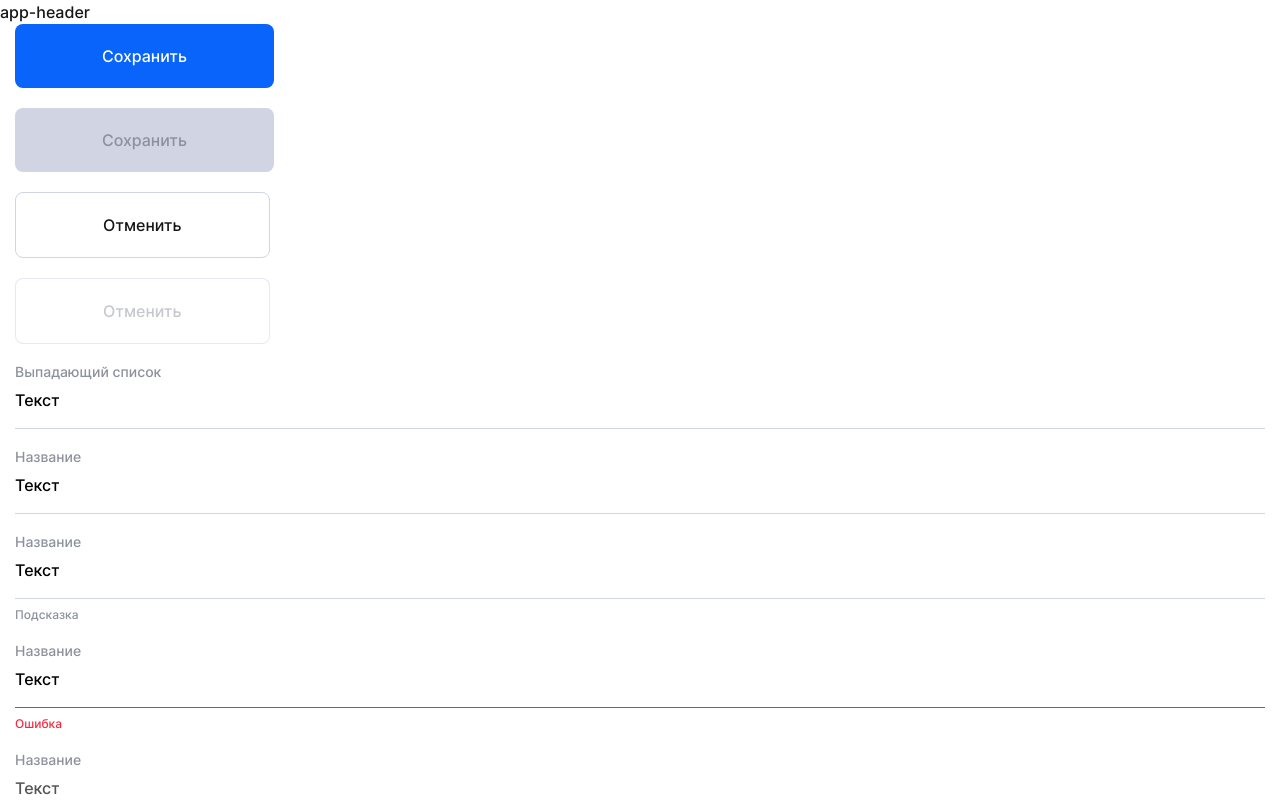
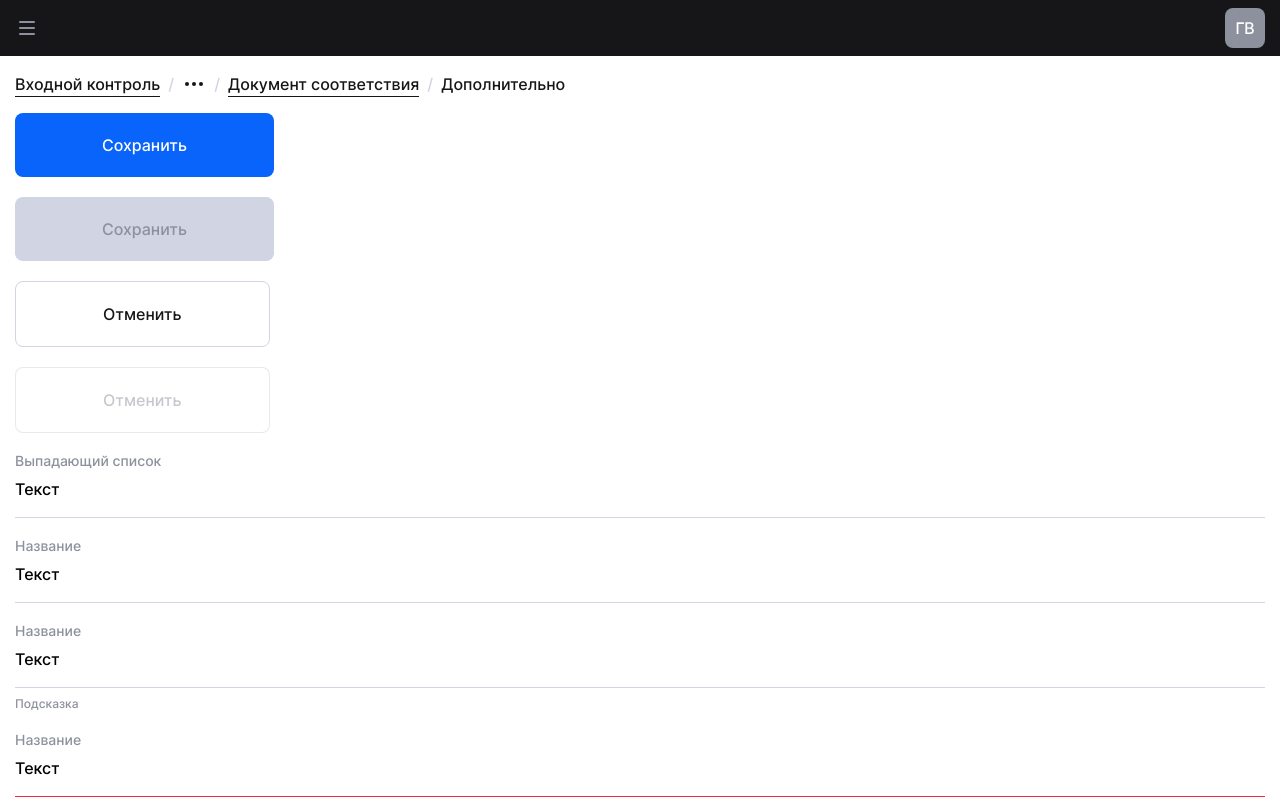
Before and after one commit to Dan1lc/frontend-test, a Vue app: page /ui in a window 1280 px wide. Shown: the top 800 px of the page. Built offline with nearby package versions, Linux system fonts and the light colour scheme.

Commit message:
create breadcrumbs

```diff
--- a/src/components/AppHeader/AppHeader.scss
+++ b/src/components/AppHeader/AppHeader.scss
@@ -1,3 +1,12 @@
 .app-header{
+  &__wrapper{
+    background-color: var(--color-black);
+  }
 
+  &__inner{
+    display: flex;
+    justify-content: space-between;
+    align-items: center;
+    padding: 8px 0;
+  }
 }
--- a/src/components/AppHeader/AppHeader.vue
+++ b/src/components/AppHeader/AppHeader.vue
@@ -1,7 +1,34 @@
 <template>
   <header class="app-header">
-    app-header
+    <div class="app-header__wrapper">
+      <ContainerTemplate>
+        <div class="app-header__inner">
+          <button>
+            <img
+              :src="BurgerIcon"
+              alt="BurgerIcon"
+            >
+          </button>
+          <button>
+            <img
+              :src="ProfileIcon"
+              alt="ProfileIcon"
+            >
+          </button>
+        </div>
+      </ContainerTemplate>
+    </div>
+    <ContainerTemplate>
+      <BreadCrumbs class="app-header__breadcrumbs" />
+    </ContainerTemplate>
   </header>
 </template>
 
+<script setup>
+import ContainerTemplate from '@templates/ContainerTemplate/ContainerTemplate';
+import BreadCrumbs from '@components/AppHeader/BreadCrumbs/BreadCrumbs';
+import BurgerIcon from '@icons/AppHeader/BurgerIcon.svg';
+import ProfileIcon from '@icons/AppHeader/ProfileIcon.svg';
+</script>
+
 <style lang="scss" src="./AppHeader.scss" scoped/>
--- /dev/null
+++ b/src/components/AppHeader/BreadCrumbs/BreadCrumbs.scss
@@ -0,0 +1,13 @@
+.bread-crumbs {
+  padding: 16px 0;
+  display: flex;
+
+  li {
+    display: flex;
+  }
+
+  &__separator {
+    color: var(--color-gray-2);
+    margin: 0 8px;
+  }
+}
--- /dev/null
+++ b/src/components/AppHeader/BreadCrumbs/BreadCrumbs.vue
@@ -0,0 +1,65 @@
+<template>
+  <ul class="bread-crumbs">
+    <li
+      v-for="(item,k) in breadcrumbsListFormatted"
+      :key="k"
+    >
+      <MoreButton
+        v-if="item.length"
+        :more-list="item"
+      />
+      <BreadcrumbsLink
+        v-else
+        :link="item.link"
+      >
+        {{ item.name }}
+      </BreadcrumbsLink>
+      <span
+        v-if="k !==breadcrumbsListFormatted.length-1"
+        class="bread-crumbs__separator"
+      >/</span>
+    </li>
+  </ul>
+</template>
+
+<script setup>
+import { onMounted, ref } from 'vue';
+import MoreButton from '@components/AppHeader/BreadCrumbs/MoreButton/MoreButton';
+import BreadcrumbsLink from '@components/AppHeader/BreadCrumbs/BreadcrumbsLink/BreadcrumbsLink';
+
+const breadcrumbsList = ref([
+  {
+    link:'/',
+    name: 'Входной контроль',
+  },
+  {
+    link:'/',
+    name: 'Краска БФ-500',
+  },
+  {
+    link:'/',
+    name: 'Страница для перехода',
+  },
+  {
+    link:'/',
+    name: 'Документ соответствия',
+  },
+  {
+    name: 'Дополнительно',
+  },
+]);
+const breadcrumbsListFormatted = ref([]);
+
+const getFormattedList = () => {
+  if (breadcrumbsList.value.length > 3){
+    breadcrumbsListFormatted.value = [ breadcrumbsList.value[0], breadcrumbsList.value.slice(1, -2), ...breadcrumbsList.value.slice(-2) ];
+    return;
+  }
+  breadcrumbsListFormatted.value = breadcrumbsList.value;
+};
+
+onMounted(getFormattedList);
+
+</script>
+
+<style lang="scss" src="./BreadCrumbs.scss" scoped/>
--- /dev/null
+++ b/src/components/AppHeader/BreadCrumbs/BreadcrumbsLink/BreadcrumbsLink.scss
@@ -0,0 +1,48 @@
+.breadcrumbs-link {
+  span {
+    display: block;
+    max-width: 240px;
+    width: max-content;
+    overflow: hidden;
+    text-overflow: ellipsis;
+    white-space: nowrap;
+  }
+
+  &--underline {
+    transition: color .2s ease-in-out;
+
+    span {
+      position: relative;
+      border-bottom: 1px solid var(--color-black);
+      transition: border-color .2s ease-in-out;
+    }
+
+    @media (hover: hover) {
+      &:hover {
+        color: var(--color-gray);
+
+        span {
+          border-color: var(--color-gray);
+        }
+      }
+    }
+
+    @media (hover: none) {
+      &:active {
+        color: var(--color-gray);
+
+        span {
+          border-color: var(--color-gray);
+        }
+      }
+    }
+
+    &:focus-visible {
+      color: var(--color-gray);
+
+      span {
+        border-color: var(--color-gray);
+      }
+    }
+  }
+}
--- /dev/null
+++ b/src/components/AppHeader/BreadCrumbs/BreadcrumbsLink/BreadcrumbsLink.vue
@@ -0,0 +1,30 @@
+<template>
+  <component
+    :is="component"
+    :to="link"
+    class="breadcrumbs-link"
+    :class="{'breadcrumbs-link--underline':link}"
+  >
+    <span>
+      <slot />
+    </span>
+  </component>
+</template>
+
+<script setup>
+import { computed } from 'vue';
+
+const props = defineProps({
+  link: {
+    type: String,
+    default: () => '',
+  },
+});
+
+const component = computed(() => {
+  if (props.link) return 'router-link';
+  return 'span';
+});
+</script>
+
+<style lang="scss" src="./BreadcrumbsLink.scss" scoped/>
--- /dev/null
+++ b/src/components/AppHeader/BreadCrumbs/MoreButton/MoreButton.scss
@@ -0,0 +1,62 @@
+.more-button {
+  display: flex;
+  position: relative;
+
+  &__button {
+    width: 24px;
+    height: 24px;
+    display: flex;
+    justify-content: center;
+    align-items: center;
+
+    @media (hover: hover) {
+      &:hover {
+        span {
+          background-color: var(--color-gray);
+        }
+      }
+    }
+    @media (hover: none) {
+      &:active {
+        span {
+          background-color: var(--color-gray);
+        }
+      }
+    }
+
+    &:focus-visible {
+      span {
+        background-color: var(--color-gray);
+      }
+    }
+
+    span {
+      display: block;
+      border-radius: 50%;
+      width: 4px;
+      height: 4px;
+      background-color: var(--color-black);
+      transition: background-color .2s ease-in-out;
+
+      &:not(:last-child) {
+        margin-right: 3px;
+      }
+    }
+  }
+
+  &__list {
+    position: absolute;
+    top: calc(100% + 24px);
+    left: 0;
+    background-color: var(--color-light);
+    padding: 16px;
+    border: 1px solid var(--color-gray-2);
+    border-radius: 8px;
+    width: max-content;
+  }
+
+  &__link {
+    display: block;
+    padding: 16px 0;
+  }
+}
--- /dev/null
+++ b/src/components/AppHeader/BreadCrumbs/MoreButton/MoreButton.vue
@@ -0,0 +1,60 @@
+<template>
+  <div class="more-button">
+    <button
+      class="more-button__button"
+      @click.stop="openMenu"
+    >
+      <span />
+      <span />
+      <span />
+    </button>
+    <ul
+      v-if="isShowMenu"
+      class="more-button__list"
+      @click.stop
+    >
+      <li
+        v-for="(item,k) in moreList"
+        :key="k"
+      >
+        <BreadcrumbsLink
+          class="more-button__link"
+          :link="item.link"
+          @click="closeMenu"
+        >
+          {{ item.name }}
+        </BreadcrumbsLink>
+      </li>
+    </ul>
+  </div>
+</template>
+
+<script setup>
+import BreadcrumbsLink from '@components/AppHeader/BreadCrumbs/BreadcrumbsLink/BreadcrumbsLink';
+import {  ref } from 'vue';
+
+defineProps({
+  moreList:{
+    type: Array,
+    default: () => [],
+  },
+});
+
+const isShowMenu = ref(false);
+
+const openMenu = () => {
+  if (isShowMenu.value){
+    closeMenu();
+    return;
+  }
+  isShowMenu.value = true;
+  document.addEventListener('click', closeMenu);
+};
+
+const closeMenu = () => {
+  isShowMenu.value = false;
+  document.removeEventListener('click', closeMenu);
+};
+</script>
+
+<style lang="scss" src="./MoreButton.scss" scoped/>
```
Also changed, not shown: src/assets/icons/AppHeader/BurgerIcon.svg (added), src/assets/icons/AppHeader/ProfileIcon.svg (added).
